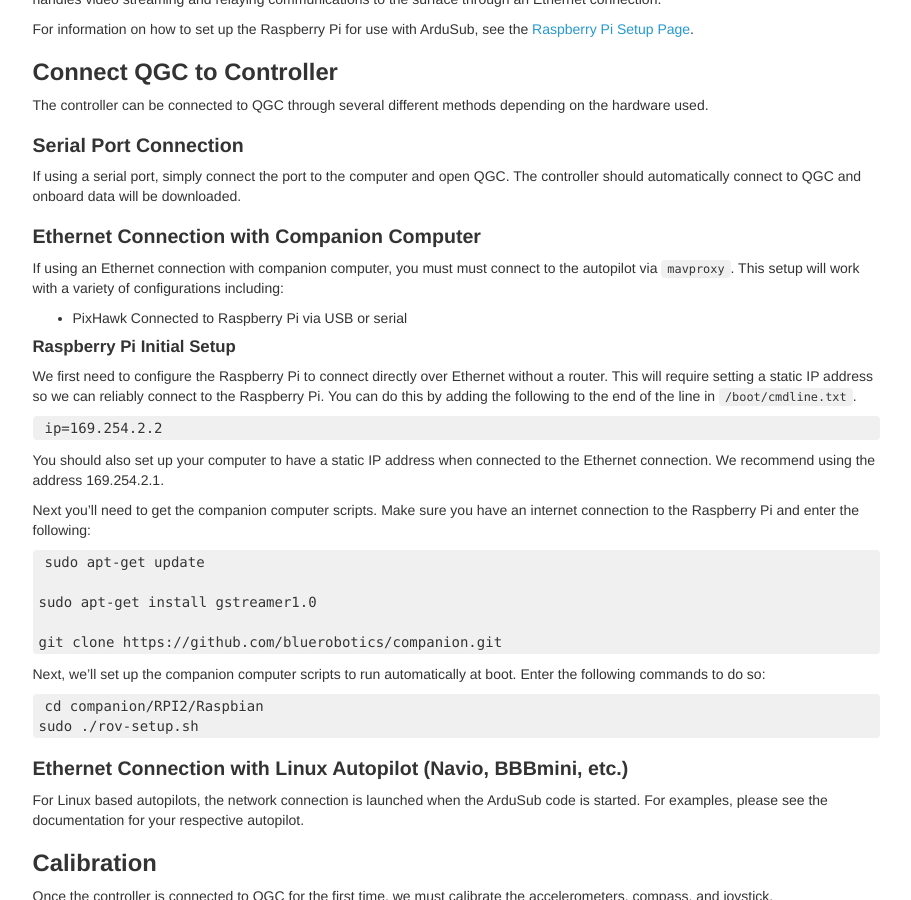
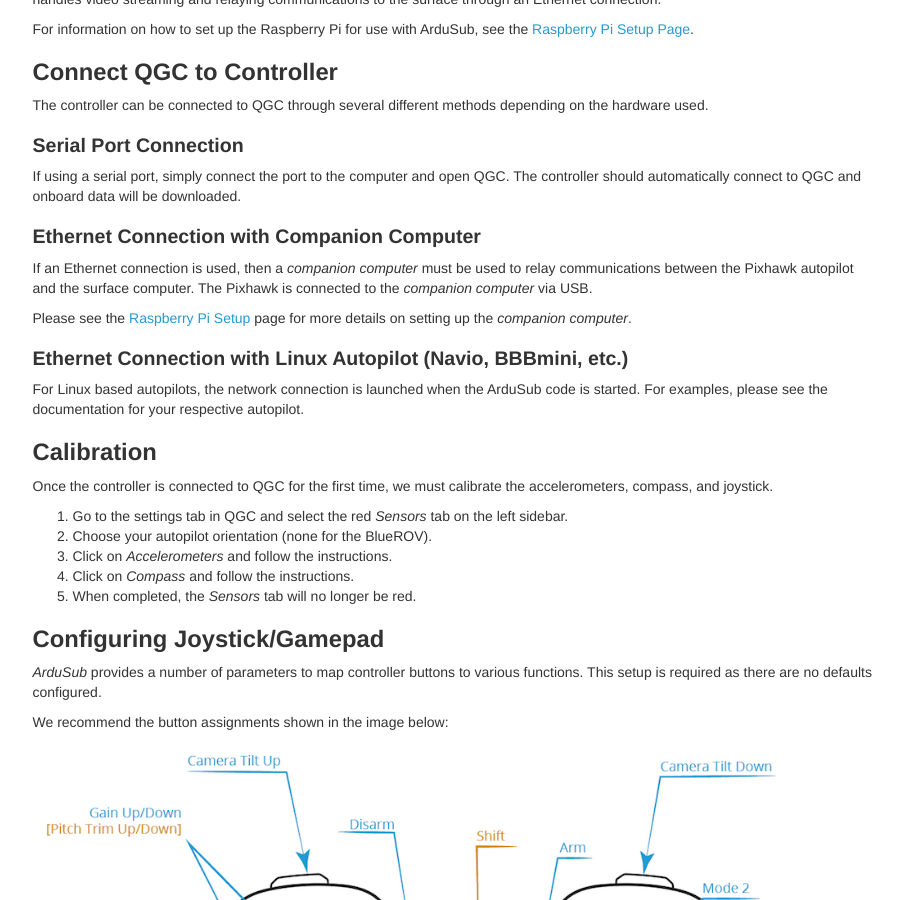
Before and after one commit to bluerobotics/retired-ardusub-docs, a Jekyll site: the page built from pages/initial-setup.md, in a window 1280 px wide and 900 px high, scrolled down 2708 px. Shown: the whole window, without its empty margins (330-1241 px from the left). Built offline with Jekyll 4.4.1, drawn with Linux system fonts in a browser that asks for light colours; nearby versions of some CDN libraries; some web fonts are replaced; comment, search, counter and statistics services are not loaded.

Commit message:
simplify ethernet connection setup.

````diff
--- a/pages/initial-setup.md
+++ b/pages/initial-setup.md
@@ -98,36 +98,9 @@ If using a serial port, simply connect the port to the computer and open QGC. Th
 
 ### Ethernet Connection with Companion Computer
 
-If using an Ethernet connection with companion computer, you must must connect to the autopilot via `mavproxy`. This setup will work with a variety of configurations including:
+If an Ethernet connection is used, then a *companion computer* must be used to relay communications between the Pixhawk autopilot and the surface computer. The Pixhawk is connected to the *companion computer* via USB.
 
-- PixHawk Connected to Raspberry Pi via USB or serial
-
-#### Raspberry Pi Initial Setup
-
-We first need to configure the Raspberry Pi to connect directly over Ethernet without a router. This will require setting a static IP address so we can reliably connect to the Raspberry Pi. You can do this by adding the following to the end of the line in `/boot/cmdline.txt`.
-
-```
-ip=169.254.2.2
-```
-
-You should also set up your computer to have a static IP address when connected to the Ethernet connection. We recommend using the address 169.254.2.1.
-
-Next you'll need to get the companion computer scripts. Make sure you have an internet connection to the Raspberry Pi and enter the following:
-
-```
-sudo apt-get update
-
-sudo apt-get install gstreamer1.0
-
-git clone https://github.com/bluerobotics/companion.git
-```
-
-Next, we'll set up the companion computer scripts to run automatically at boot. Enter the following commands to do so:
-
-```
-cd companion/RPI2/Raspbian
-sudo ./rov-setup.sh
-```
+Please see the [Raspberry Pi Setup](/raspi-setup/) page for more details on setting up the *companion computer*.
 
 ### Ethernet Connection with Linux Autopilot (Navio, BBBmini, etc.)
 
````
